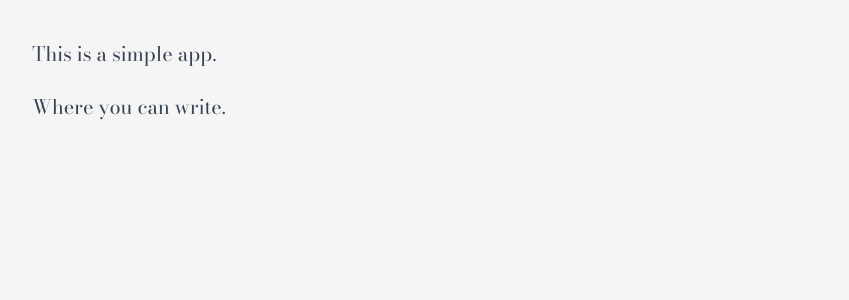
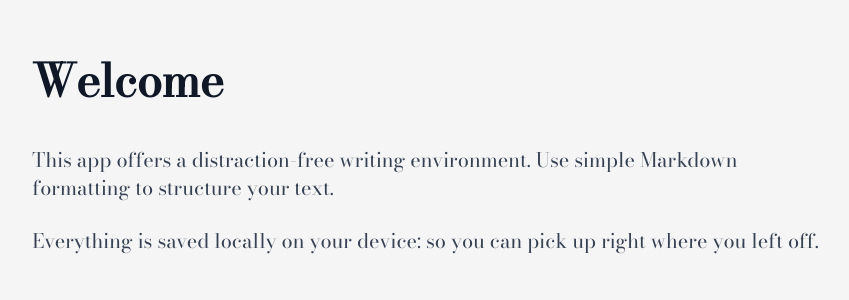
Before and after one commit to flavienbonvin/slate, a React (Vite) app: page / in a window 1280 px wide. Shown: the top 300 px of the page, without its empty margins (205-1054 px from the left). Built offline with nearby package versions, Linux system fonts and the light colour scheme.

Commit message:
tweaking default text and focus

```diff
--- a/src/components/Editor.tsx
+++ b/src/components/Editor.tsx
@@ -9,7 +9,7 @@ const extensions = [StarterKit];
 
 const content = getFromLocalStorage(
     LS_CONTENT_KEY,
-    "<p>This is a simple app.</p><p>Where you can write.</p>",
+    "<h1>Welcome</h1><p>This app offers a distraction-free writing environment. Use simple Markdown formatting to structure your text.</p><p>Everything is saved locally on your device: so you can pick up right where you left off.</p>",
 );
 
 export const Editor = () => {
@@ -18,7 +18,7 @@ export const Editor = () => {
         content,
         editorProps: {
             attributes: {
-                class: "prose dark:prose-headings:text-neutral-300 dark:prose-strong:text-neutral-300 mx-auto h-screen border-none px-10 pt-10 font-serif focus:outline-none md:px-0 md:text-xl dark:text-neutral-300",
+                class: "prose dark:prose-headings:text-neutral-300 dark:prose-strong:text-neutral-300 mx-auto h-screen border-none px-10 pt-10 font-serif focus:outline-none md:px-0 md:text-xl md:pt-14 dark:text-neutral-300",
             },
         },
     });
@@ -29,5 +29,5 @@ export const Editor = () => {
 
     useDebounce(saveContent, editor?.getHTML() || "", 300);
 
-    return <EditorContent editor={editor} onClick={() => editor?.commands.focus("end")} />;
+    return <EditorContent onFocus={() => editor?.commands.focus("end")} editor={editor} />;
 };
```
